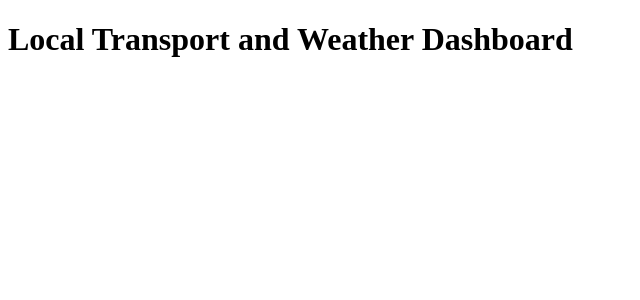
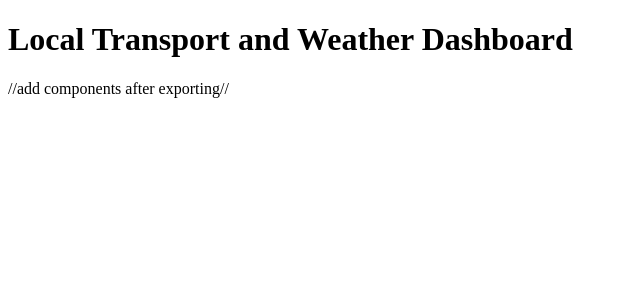
Before and after one commit to MegumiOhara/Group_TransportWeather_Dashboard, a React (Vite) app in the folder client/: page / in a window 1280 px wide. Shown: the top 300 px of the page, without its empty margins (0-640 px from the left). Built offline with nearby package versions, Linux system fonts and the light colour scheme.

Commit message:
added comments

```diff
--- a/client/src/App.tsx
+++ b/client/src/App.tsx
@@ -5,6 +5,7 @@ function App() {
   return (
     <div>
       <h1>Local Transport and Weather Dashboard</h1>
+      //add components after exporting//
     </div>
   )
 }
```
